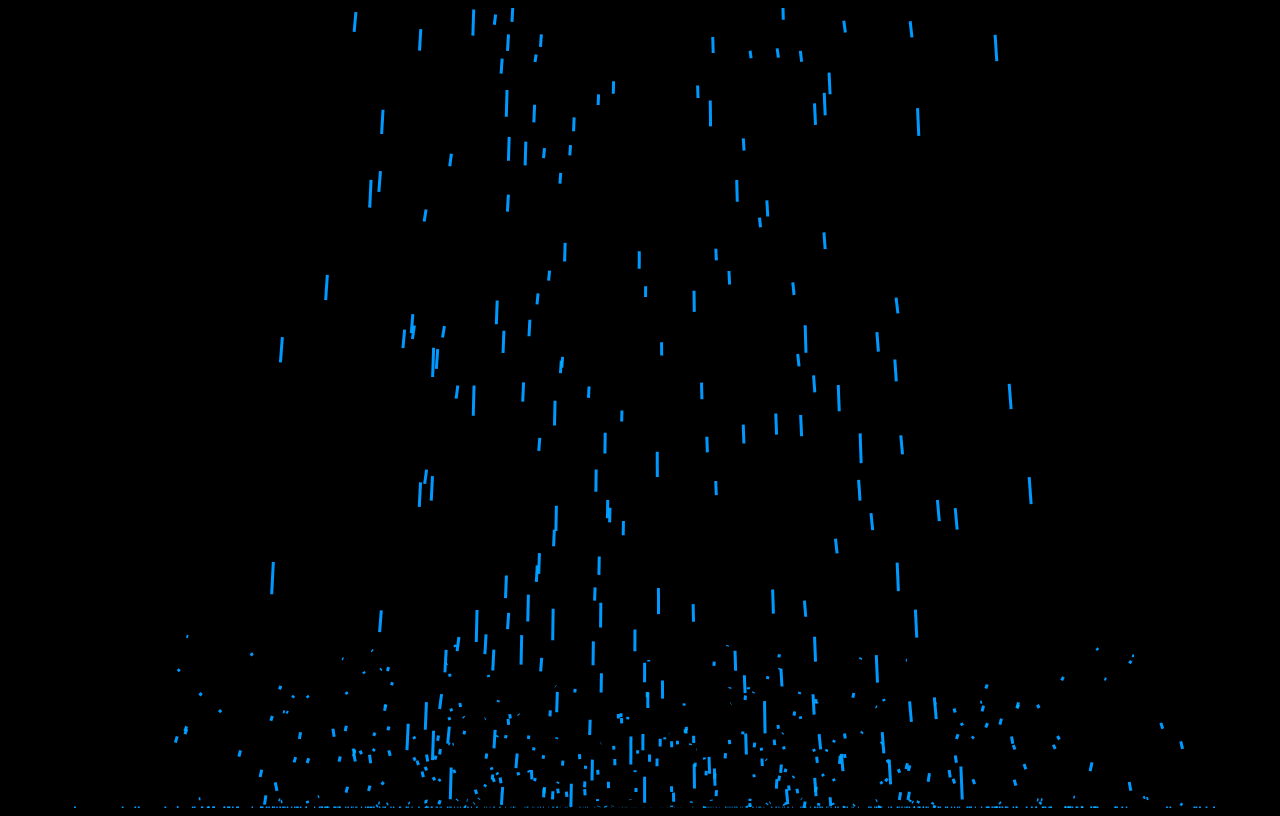
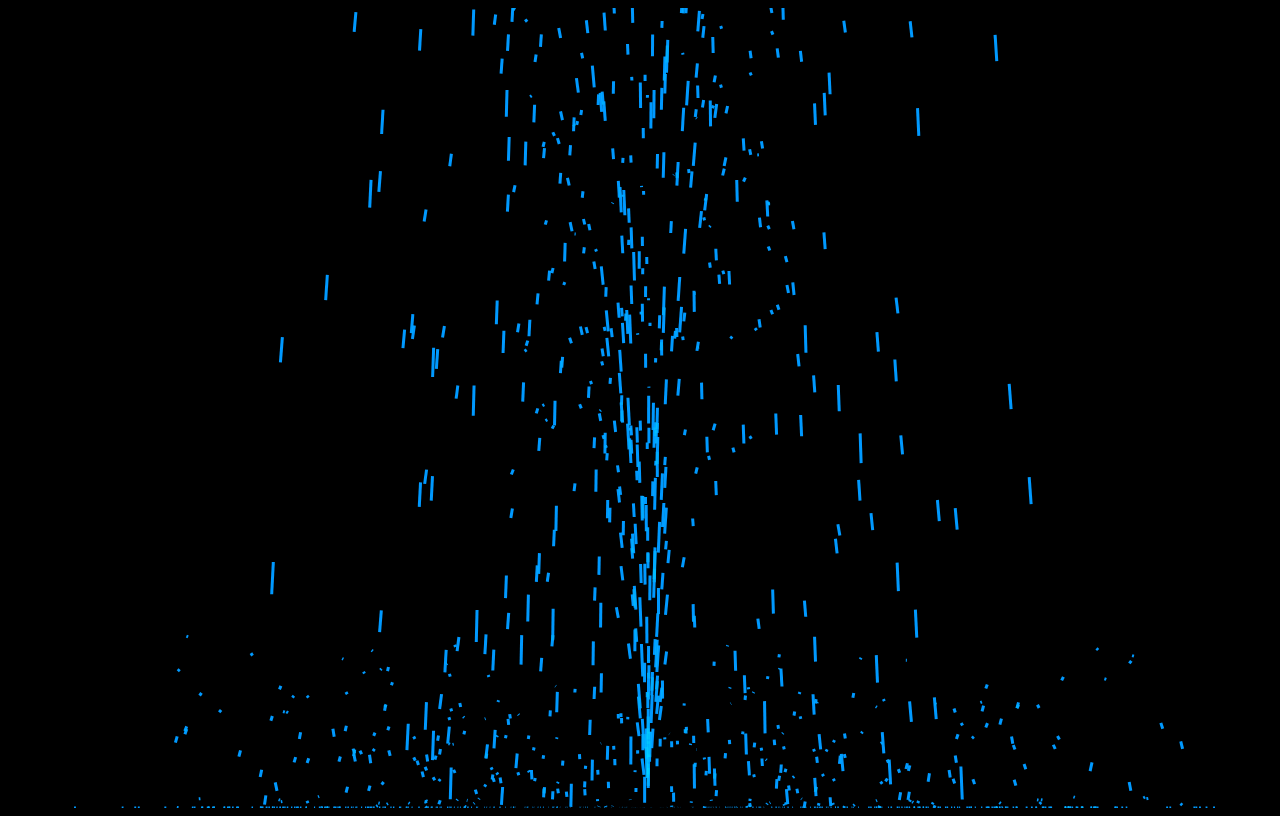
Before and after one commit to Sikora00/Easy-Particles, a plain HTML site: page physics-for-the-lazy.html in a window 1280 px wide. Drawn offline with Linux system fonts and the light colour scheme.

Commit message:
Changed drops quantity

```diff
--- a/physics-for-the-lazy.html
+++ b/physics-for-the-lazy.html
@@ -56,7 +56,7 @@
         requestAnimationFrame(frame);
         ctx.clearRect(0, 0, width, height);
         for (var j = 0; j < 5; j++) {
-            if (drops.length < 1000) {
+            if (drops.length < 2000) {
                 var drop = new Particle(width * 0.5, height);
                 drop.move(Math.random() * 4 - 2, Math.random() * -20 - 15);
                 drops.push(drop);
```
